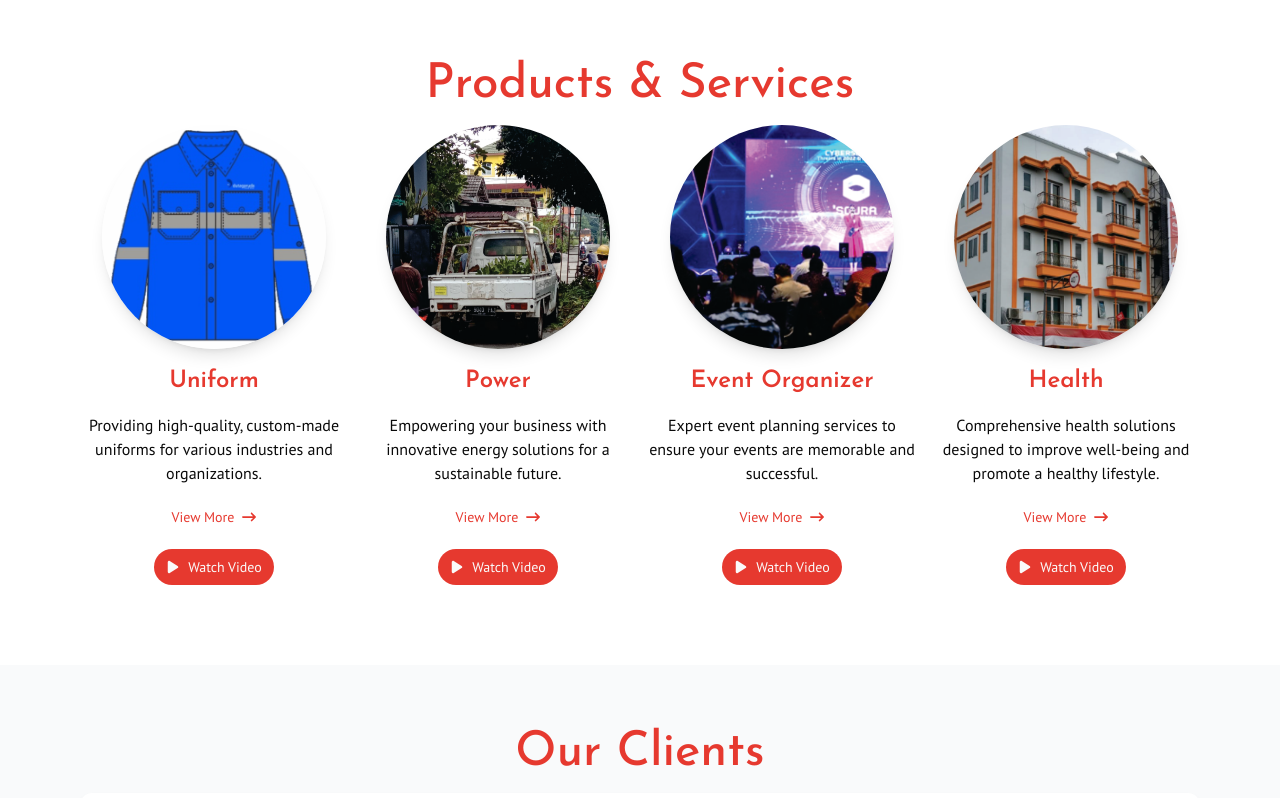
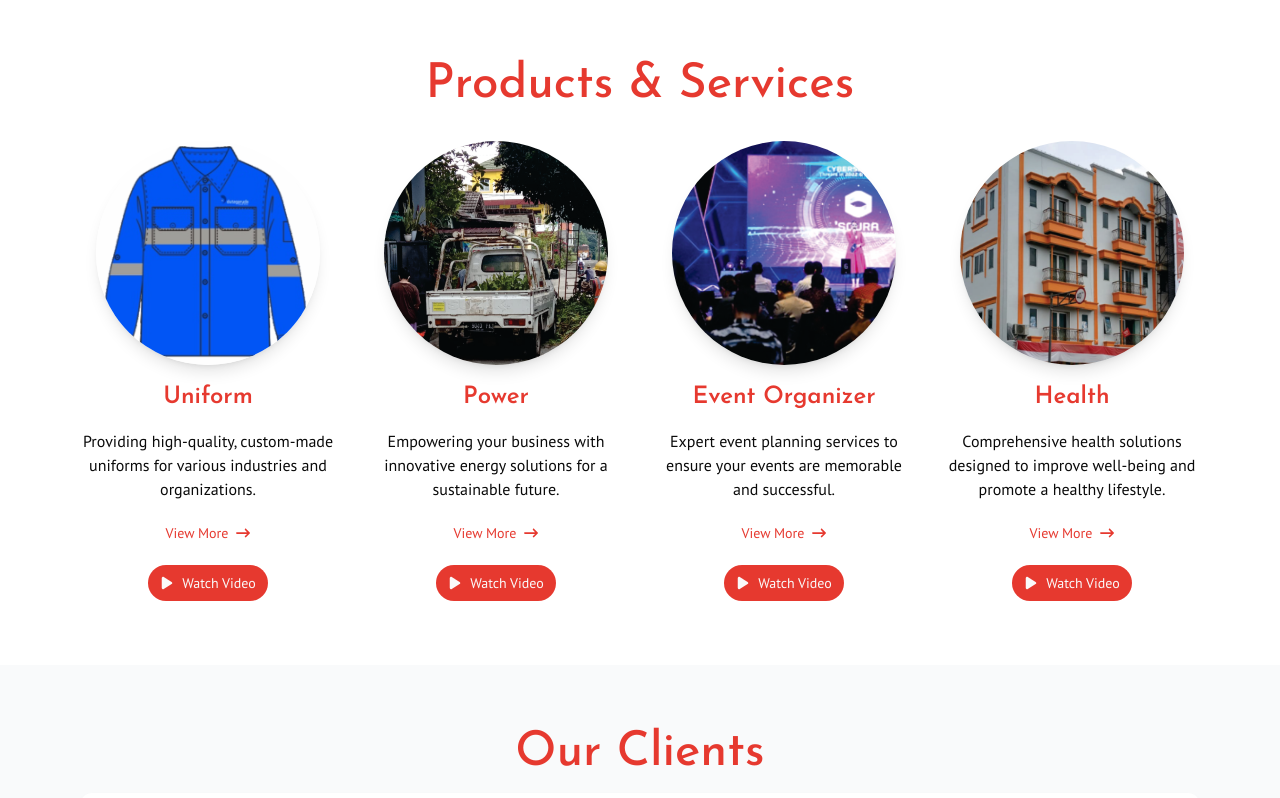
Before and after one commit to mkhotamirais/saikindo, a Next.js app: page / in a window 1280 px wide. Shown: the part 1200-1998 px from the top of the page. Built offline with nearby package versions, Linux system fonts and the light colour scheme.

Commit message:
a small improvement

```diff
--- a/app/(root)/(components)/home-about.tsx
+++ b/app/(root)/(components)/home-about.tsx
@@ -12,7 +12,7 @@ export function HomeAbout() {
     <section className="py-16 bg-gray-50">
       <div className="container grid grid-cols-1 lg:grid-cols-2 gap-16">
         <motion.div initial={{ opacity: 0, y: 100 }} animate={{ opacity: 1, y: 0 }} className="flex flex-col">
-          <H2 className="" title="About Us" />
+          <H2 className="text-center lg:text-left" title="About Us" />
           <Image
             src="/images/building-1.jpg"
             width={500}
--- a/app/(root)/(components)/home-product-service.tsx
+++ b/app/(root)/(components)/home-product-service.tsx
@@ -43,10 +43,10 @@ export default function HomeProductService() {
         <motion.div
           initial={{ opacity: 0, y: 100 }}
           animate={{ opacity: 1, y: 0, transition: { delay: 0.2 } }}
-          className="grid grid-cols-1 md:grid-cols-4 gap-4 my-4"
+          className="grid grid-cols-1 md:grid-cols-2 xl:grid-cols-4 gap-8 mt-8"
         >
           {productServiceList.map((item, i) => (
-            <div key={i} className="relative overflow-hidden flex flex-col items-center">
+            <div key={i} className="relative overflow-hidden flex flex-col items-center mt-4 xl:mt-0">
               <Image
                 src={item.image}
                 width={500}
```
